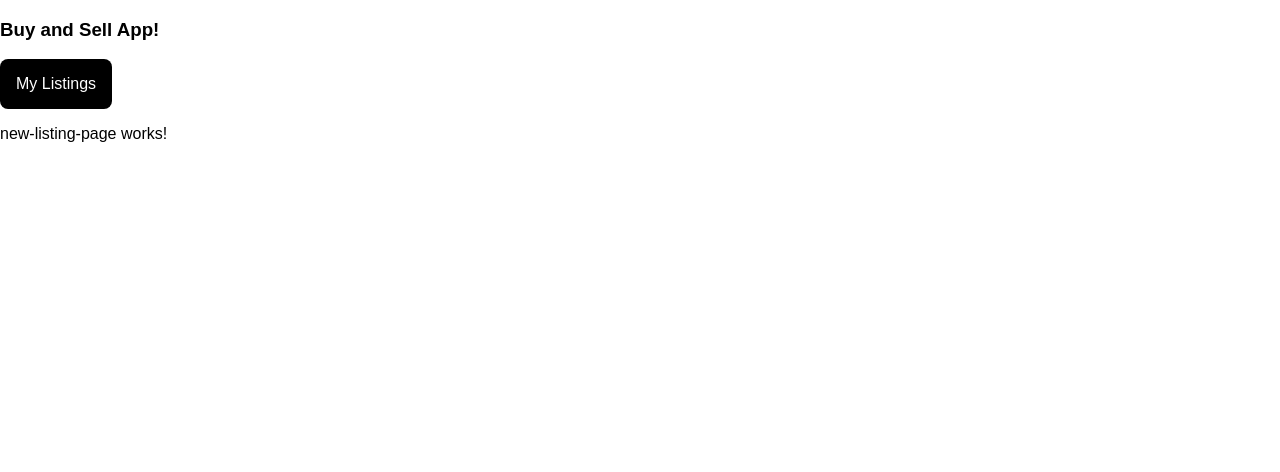
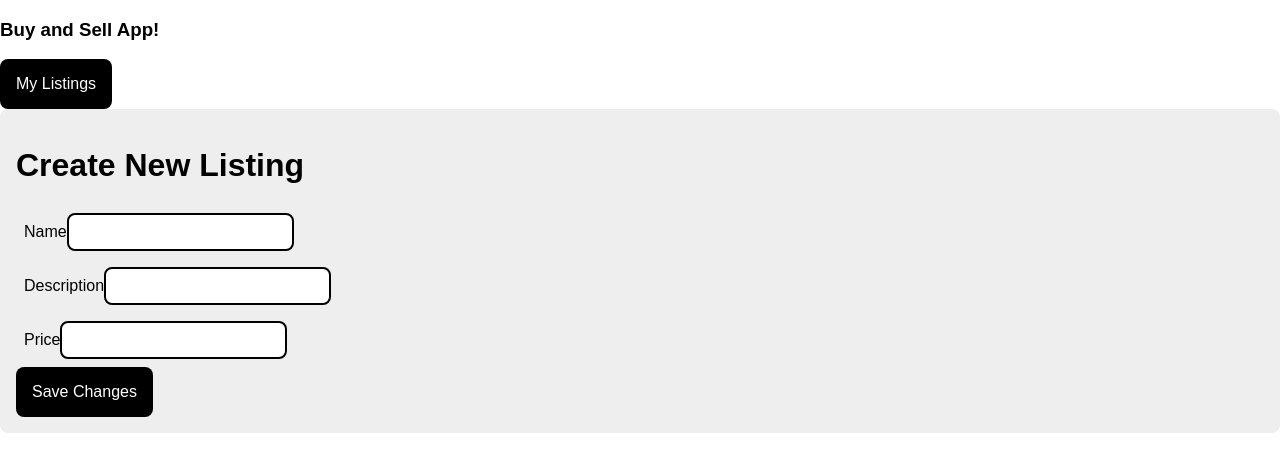
Before and after one commit to refazul/buy-and-sell, an Angular app: page /new-listing in a window 1280 px wide. Shown: the top 472 px of the page. Built offline with nearby package versions, Linux system fonts and the light colour scheme.

Commit message:
form edit/new input/output

```diff
--- a/src/app/edit-listing-page/edit-listing-page.component.html
+++ b/src/app/edit-listing-page/edit-listing-page.component.html
@@ -1 +1,9 @@
-<p>edit-listing-page works!</p>
+<div class="content-box">
+    <h1>Edit Listing</h1>
+    <app-listing-data-form
+        (onSubmit)="onSubmit()"
+        [currentName]="listing.name"
+        [currentDescription]="listing.description"
+        [currentPrice]="listing.price"
+        buttonText="Edit Listing"></app-listing-data-form>
+</div>
--- a/src/app/edit-listing-page/edit-listing-page.component.ts
+++ b/src/app/edit-listing-page/edit-listing-page.component.ts
@@ -1,4 +1,7 @@
 import { Component, OnInit } from '@angular/core';
+import { ActivatedRoute } from '@angular/router';
+import { ListingsService } from '../listings.service';
+import { Listing } from '../types';
 
 @Component({
   selector: 'app-edit-listing-page',
@@ -6,10 +9,22 @@
   styleUrls: ['./edit-listing-page.component.css']
 })
 export class EditListingPageComponent implements OnInit {
+  listing: Listing | undefined;
 
-  constructor() { }
+  constructor(
+    private route: ActivatedRoute,
+    private listingsService: ListingsService
+  ) { }
 
   ngOnInit(): void {
+    const id = this.route.snapshot.paramMap.get('id') || '';
+    this.listingsService.getListingById(id)
+      .subscribe(listing => {
+        this.listing = listing;
+      });
   }
 
+  onSubmit(): void {
+    alert('Edit');
+  }
 }
--- /dev/null
+++ b/src/app/listing-data-form/listing-data-form.component.html
@@ -0,0 +1,15 @@
+<form (ngSubmit)="onButtonClicked()">
+    <div>
+        <label for="name">Name</label>
+        <input id="name" name="name" type="text" [(ngModel)]="name"/>
+    </div>
+    <div>
+        <label for="description">Description</label>
+        <input id="description" name="description" type="text" [(ngModel)]="description"/>
+    </div>
+    <div>
+        <label for="price">Price</label>
+        <input id="price" name="price" type="text" [(ngModel)]="description"/>
+    </div>
+    <button type="submit">{{buttonText}}</button>
+</form>
--- /dev/null
+++ b/src/app/listing-data-form/listing-data-form.component.ts
@@ -0,0 +1,38 @@
+import { Component, EventEmitter, Input, Output, OnInit } from '@angular/core';
+import { Listing } from '../types';
+
+@Component({
+  selector: 'app-listing-data-form',
+  templateUrl: './listing-data-form.component.html',
+  styleUrls: ['./listing-data-form.component.css']
+})
+export class ListingDataFormComponent implements OnInit {
+  @Input() buttonText = '';
+  @Input() currentName = '';
+  @Input() currentDescription = '';
+  @Input() currentPrice = '';
+
+  @Output() onSubmit = new EventEmitter<Listing>();
+
+  name: string = '';
+  description: string = '';
+  price: string = '';
+
+  constructor() { }
+
+  ngOnInit(): void {
+    this.name = this.currentName;
+    this.description = this.currentDescription;
+    this.price = this.currentPrice;
+  }
+
+  onButtonClicked(): void {
+    this.onSubmit.emit({
+      id: '',
+      name: this.name,
+      description: this.description,
+      price: Number(this.price),
+      views: 0
+    });
+  }
+}
--- a/src/app/listings.service.ts
+++ b/src/app/listings.service.ts
@@ -45,4 +45,12 @@
       `/api/listings/${id}`
     );
   }
+
+  createListing(name: string, description: string, price: number): Observable<Listing> {
+    return this.http.post<Listing>(
+      `/api/listings`,
+      { name, description, price},
+      httpOptions
+    );
+  }
 }
--- a/src/app/new-listing-page/new-listing-page.component.html
+++ b/src/app/new-listing-page/new-listing-page.component.html
@@ -1 +1,6 @@
-<p>new-listing-page works!</p>
+<div class="content-box">
+    <h1>Create New Listing</h1>
+    <app-listing-data-form
+        (onSubmit)="onSubmit()"
+        buttonText="Save Changes"></app-listing-data-form>
+</div>
--- a/src/app/new-listing-page/new-listing-page.component.ts
+++ b/src/app/new-listing-page/new-listing-page.component.ts
@@ -12,4 +12,8 @@
   ngOnInit(): void {
   }
 
+  onSubmit(): void {
+    alert('New');
+  }
+
 }
```
Also changed, not shown: src/app/app.module.ts (+6 -2 lines), src/app/listing-data-form/listing-data-form.component.css (added), 1 other file (tests, documents, lock files or other folders).
